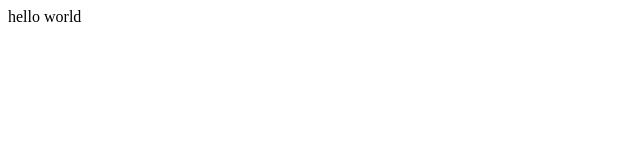
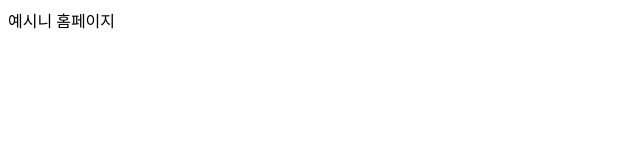
Before and after one commit to yeslee-v/personal_homepage, a React (Create React App) app: page / in a window 1280 px wide. Shown: the top 160 px of the page, without its empty margins (0-640 px from the left). Built offline with nearby package versions, Linux system fonts and the light colour scheme.

Commit message:
타이틀 변경

```diff
--- a/src/App.tsx
+++ b/src/App.tsx
@@ -1,7 +1,7 @@
 import React from "react";
 
 export const App: React.FC = () => {
-  return <div>hello world</div>;
+  return <div>예시니 홈페이지</div>;
 };
 
 export default App;
```
